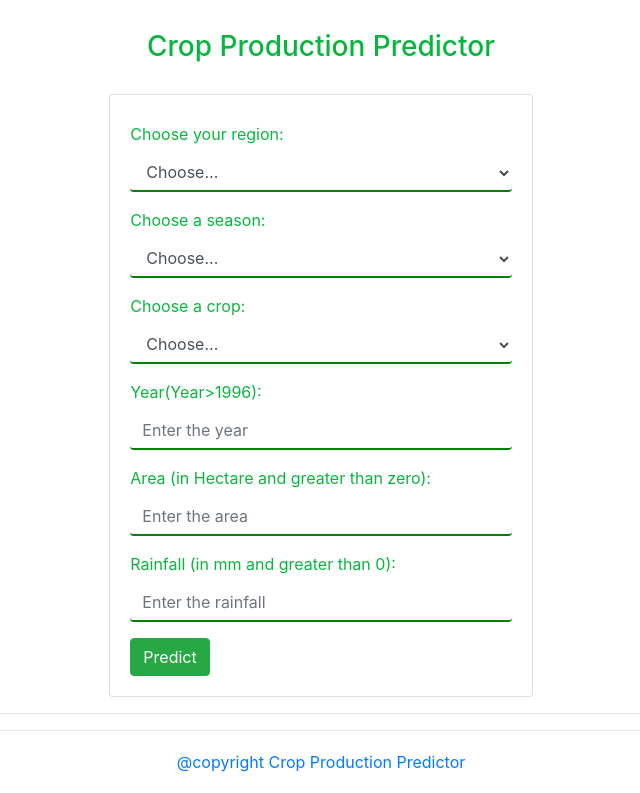
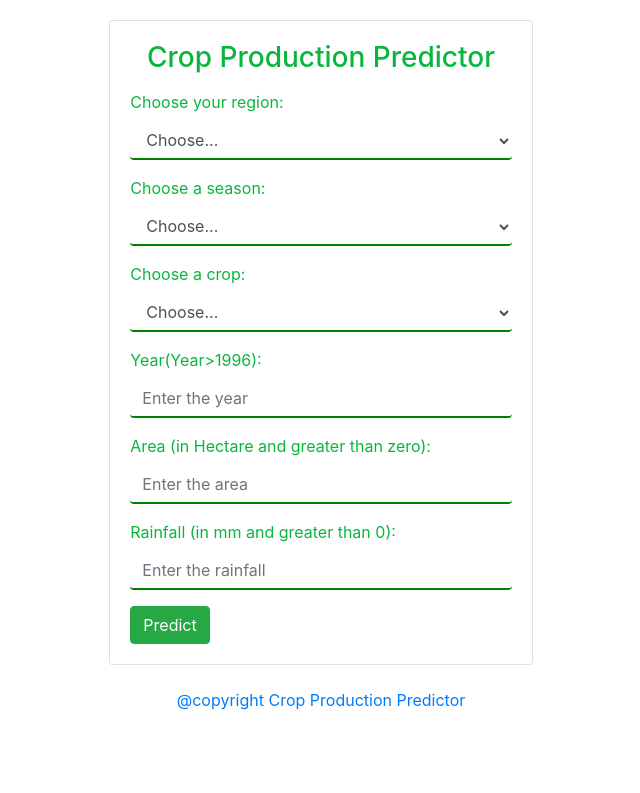
Before and after one commit to shubham-yadav-git/crop-production-predictor, a Flask app: page / in a window 1280 px wide. Shown: the part 71-864 px from the top of the page, without its empty margins (319-959 px from the left). After the commit the page ends 781 px from the top, so only its background shows below. Run offline with Flask 2, Linux system fonts and the light colour scheme; parts of the project's set-up code (start-up, migrations or seed data) failed here and were passed over; some libraries are stand-ins or nearby versions.

Commit message:
index update

```diff
--- a/templates/index.html
+++ b/templates/index.html
@@ -71,11 +71,12 @@
 </nav>
 
 
-<h3 style="text-align: center; margin:30px">Crop Production Predictor</h3>
+
 
 
 <div class="formcontainer">
-    <div class="container-fluid col-lg-4 card" style="padding:20px;">
+    <div class="container-fluid col-lg-4 card" style="padding:20px; margin-top:20px">
+		<h3 style="text-align: center;" class="card-heading">Crop Production Predictor</h3>
         <Form action="/predict" method="post" id="predict">
             <!-- <img src="{{url_for('static', filename='1.jpeg')}}" width="20%" height="10%"></center> -->
             <div class="form-group" style="margin-top:2%">
@@ -159,9 +160,8 @@
 </div>
 
 
-<div id="out"><hr>
+<div id="out" style="margin-top:20px;">
     <h5 class="{{cls}}" role="alert" align="center"> {{output}}</h5>
-    <hr>
 </div>
 <footer>
 
```
Also changed, not shown: 1 other file.
